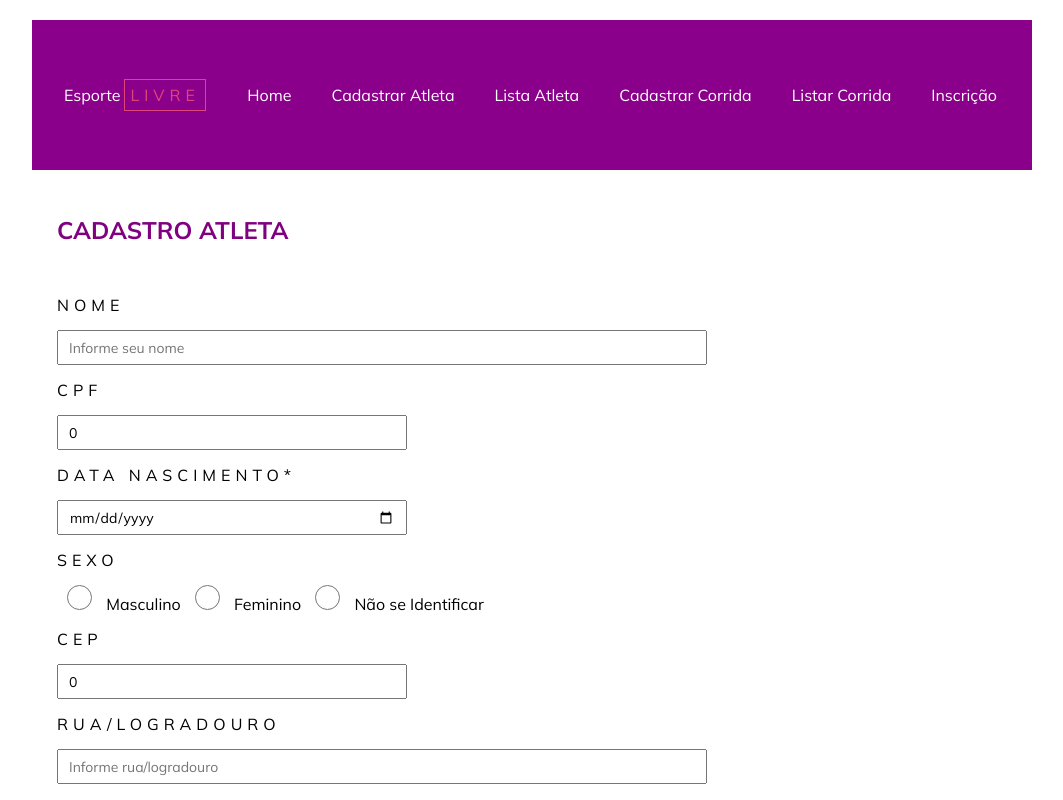
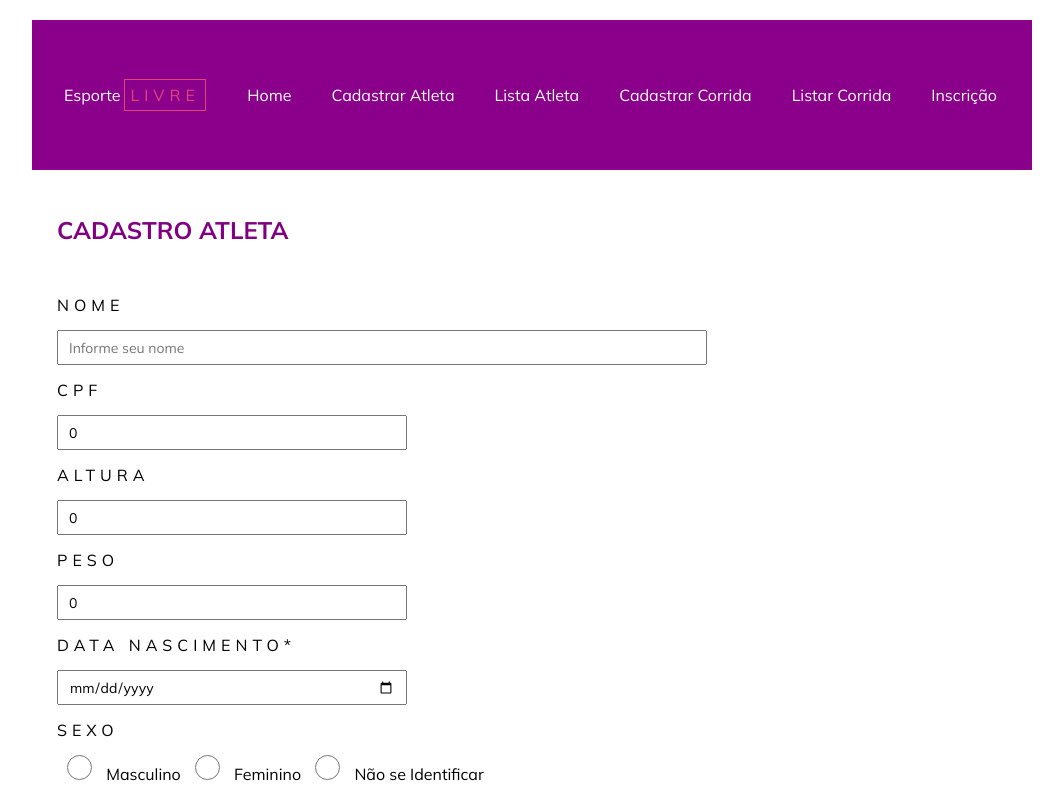
Before and after one commit to izazh2/esporte_ar_livre, an Angular app: page /cadastroatleta in a window 1280 px wide. Shown: the top 800 px of the page, without its empty margins (108-1171 px from the left). Built offline with nearby package versions, Linux system fonts and the light colour scheme.

Commit message:
diversas alterações

```diff
--- a/src/app/component/atleta-component/atleta-component.html
+++ b/src/app/component/atleta-component/atleta-component.html
@@ -7,6 +7,12 @@
 
         <label for="cpf">CPF</label>
         <input type="text" name="cpf" [(ngModel)] ="cpf" id="cpf" class="input02" required maxlength="14" placeholder="Informe seu cpf">
+
+        <label for="altura">Altura</label>
+        <input type="text" name="altura" [(ngModel)]="altura" id="altura" class="input02" required maxlength="14" placeholder="Informe seu altura">
+
+        <label for="peso">peso</label>
+        <input type="text" name="peso" [(ngModel)]="peso" id="peso" class="input02" required maxlength="14"placeholder="Informe seu peso">
 
         <label for="data_nascimento">Data Nascimento*</label>
         <input type="date" name="data_nascimento" [(ngModel)]="data_nascimento" id="data_nascimento" class="input02" maxlength="14" required>
```
